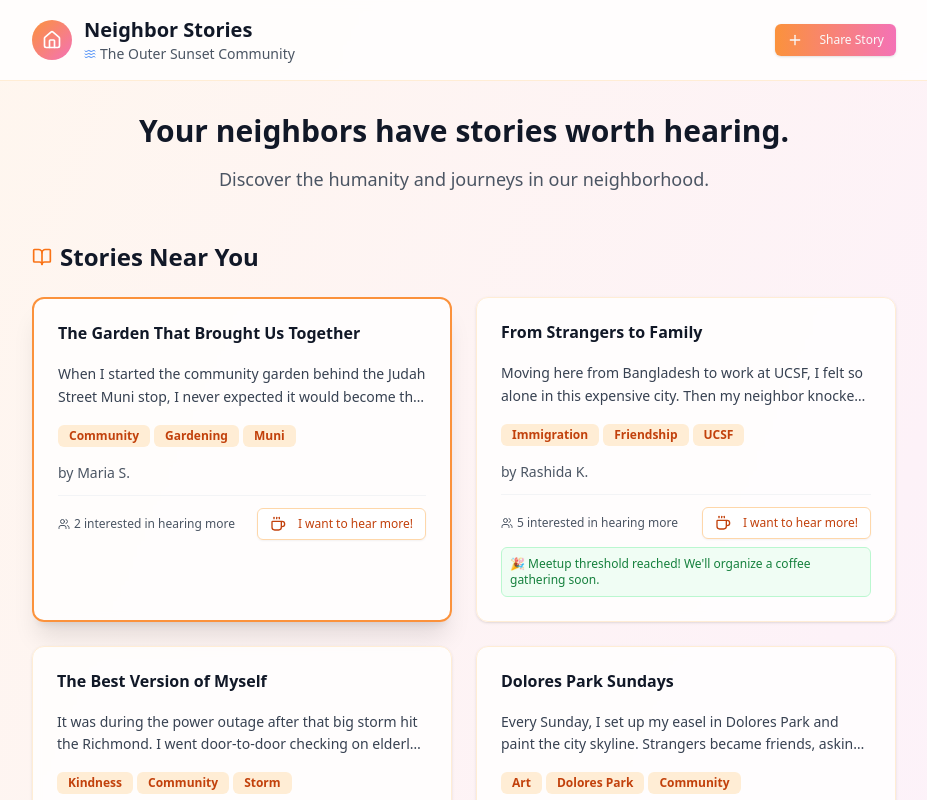
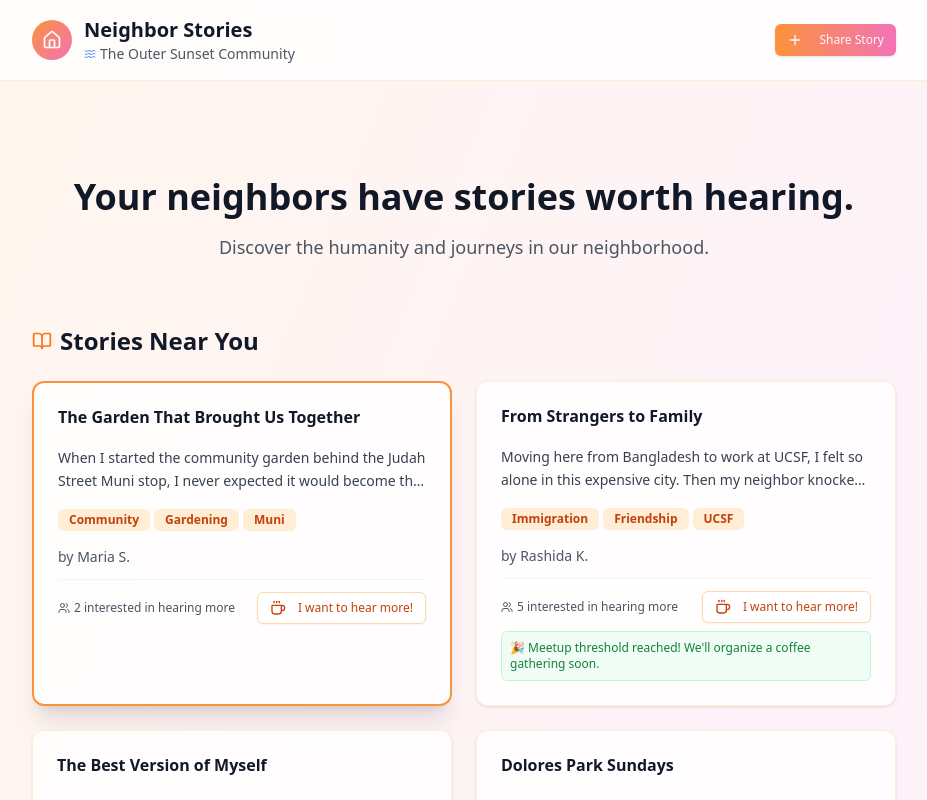
Before and after one commit to joshnesbit/neighbor-stories, a Next.js app: page / in a window 1280 px wide. Shown: the top 800 px of the page, without its empty margins (176-1103 px from the left). Built offline with nearby package versions, Linux system fonts and the light colour scheme.

Commit message:
[dyad] Adjusted header spacing and font size. - wrote 1 file(s)

```diff
--- a/src/app/page.tsx
+++ b/src/app/page.tsx
@@ -25,7 +25,7 @@ const featuredStories = [
   {
     id: 2,
     title: "From Strangers to Family",
-    excerpt: "Moving here from Bangladesh to work at UCSF, I felt so alone in this expensive city. Then my neighbor knocked with homemade cookies and broken Bengali. That was three years ago—now our kids play together at Chase Center...",
+    excerpt: "Moving here from Bangladesh to work at UCSF, I felt so alone in this expensive city. Then my neighbor knocked with homemade cookies and broken Bengali. That was three three years ago—now our kids play together at Chase Center...",
     author: "Rashida K.",
     neighborhood: "33rd and Rivera",
     tags: ["Immigration", "Friendship", "UCSF"],
@@ -93,8 +93,8 @@ export default function Home() {
 
       <main className="max-w-4xl mx-auto px-3 sm:px-4 py-6 sm:py-8">
         {/* Mobile-optimized welcome message */}
-        <div className="text-center mb-8 sm:mb-12">
-          <h2 className="text-2xl sm:text-3xl font-bold text-gray-900 mb-3 sm:mb-4 leading-tight">
+        <div className="text-center my-10 sm:my-16">
+          <h2 className="text-3xl sm:text-4xl font-bold text-gray-900 mb-3 sm:mb-4 leading-tight">
             Your neighbors have stories worth hearing.
           </h2>
           <p className="text-base sm:text-lg text-gray-600 max-w-2xl mx-auto leading-relaxed">
```
